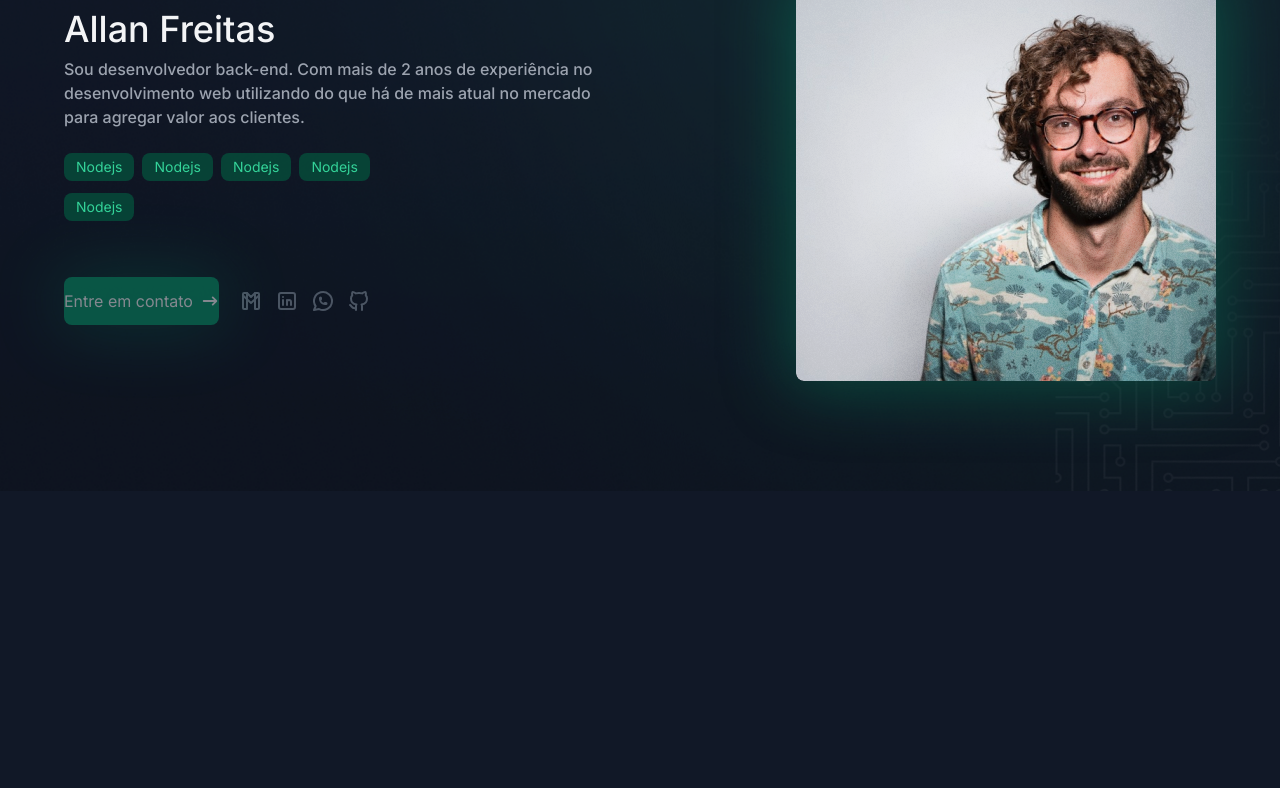
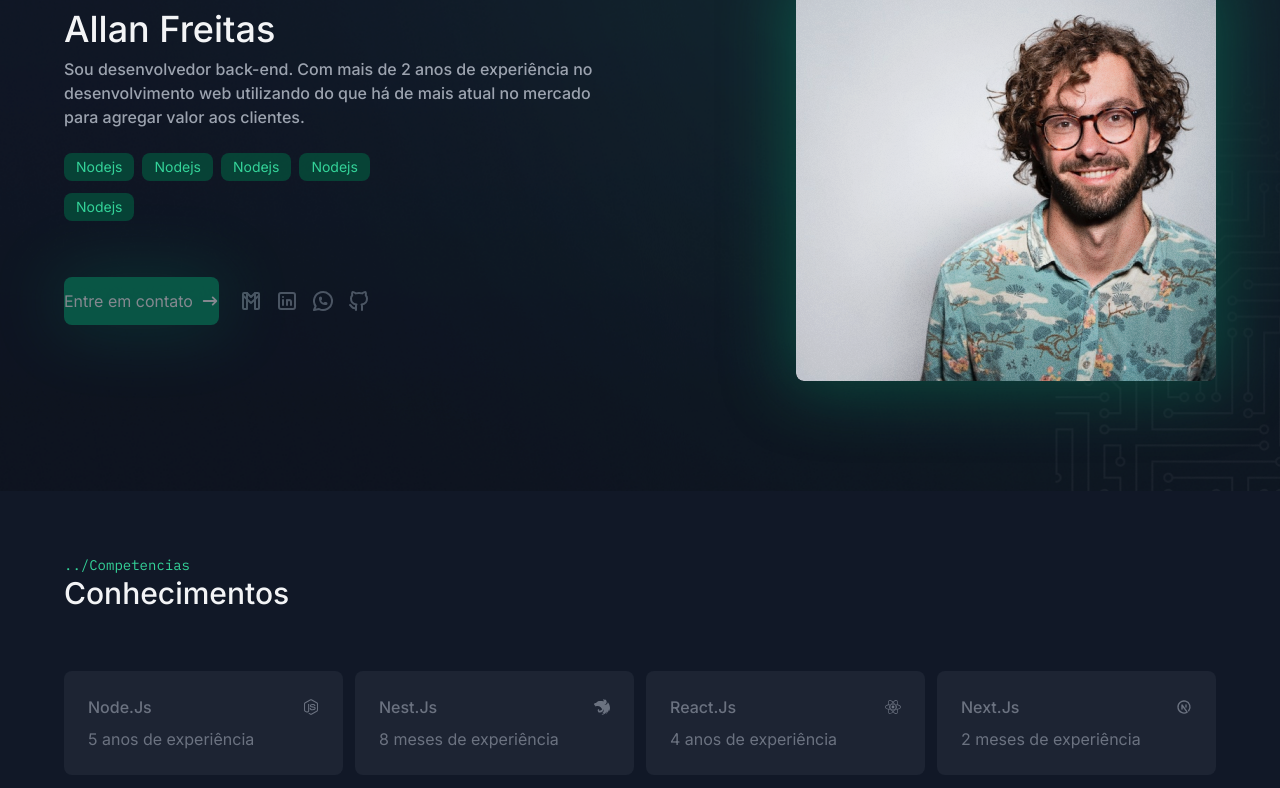
Before and after one commit to allancssio1/portfolio, a Next.js app: page / in a window 1280 px wide. Shown: the part 264-1052 px from the top of the page. Before the commit the page ends 800 px from the top, so only its background shows below. Built offline with nearby package versions, Linux system fonts and the light colour scheme.

Commit message:
create section knows

```diff
--- /dev/null
+++ b/app/components/pages/home/know-techs/index.tsx
@@ -0,0 +1,56 @@
+'use client'
+import { SectionTitle } from '@/app/components/section-title'
+import { KnowTech } from './know-tech'
+import { TbBrandNextjs } from 'react-icons/tb'
+import { FaNodeJs, FaReact } from 'react-icons/fa'
+import { SiNestjs } from 'react-icons/si'
+
+const TECHS = [
+  {
+    icon: <FaNodeJs />,
+    name: 'Node.Js',
+    startDate: '2019-04-15',
+    color: 'green',
+  },
+  {
+    icon: <SiNestjs />,
+    name: 'Nest.Js',
+    startDate: '2023-08-01',
+    color: 'red',
+  },
+  {
+    icon: <FaReact />,
+    name: 'React.Js',
+    startDate: '2020-05-01',
+    color: 'blue',
+  },
+  {
+    icon: <TbBrandNextjs />,
+    name: 'Next.Js',
+    startDate: '2024-01-01',
+    color: 'black',
+  },
+]
+
+export const KnowTechs = () => {
+  return (
+    <section className="container py-16">
+      <SectionTitle subtitle="Competencias" title="Conhecimentos" />
+
+      <div className="grid grid-cols-[repeat(auto-fit,minmax(264px,1fr))] gap-3 mt-[60px]">
+        {TECHS.map(({ icon, name, startDate, color }) => {
+          return (
+            <KnowTech
+              tech={{
+                icon: icon,
+                name: name,
+                startDate: startDate,
+              }}
+              color={color}
+            />
+          )
+        })}
+      </div>
+    </section>
+  )
+}
--- /dev/null
+++ b/app/components/pages/home/know-techs/know-tech.tsx
@@ -0,0 +1,27 @@
+import { getRelativeTimeString } from '@/app/utils/get-time'
+import { ReactNode } from 'react'
+
+interface KnowTechProps {
+  tech: {
+    icon: ReactNode
+    name: string
+    startDate: string
+  }
+  color: string
+}
+
+export const KnowTech = ({ tech, color }: KnowTechProps) => {
+  const relativeTime = getRelativeTimeString(
+    new Date(tech.startDate),
+    'pt-BR',
+  ).replace('há ', '')
+  return (
+    <div className="p-6 rounded-lg bg-gray-600/20 text-gray-500 flex flex-col gap-2 hover:text-emerald-500 hover:bg-gray-600/30 transition-all">
+      <div className="flex items-center justify-between">
+        <p className="font-medium">{tech.name}</p>
+        <span>{tech.icon}</span>
+      </div>
+      <span>{relativeTime} de experiência</span>
+    </div>
+  )
+}
--- /dev/null
+++ b/app/components/section-title/index.tsx
@@ -0,0 +1,20 @@
+import { cn } from '@/app/lib/utisl'
+
+type SectionTitleProps = {
+  title: string
+  subtitle: string
+  className?: string
+}
+
+export const SectionTitle = ({
+  subtitle,
+  title,
+  className,
+}: SectionTitleProps) => {
+  return (
+    <div className={cn('flex flex-col pag-4', className)}>
+      <span className="font-mono text-sm text-emerald-400">{`../${subtitle}`}</span>
+      <h3 className="text-3xl font-medium ">{title}</h3>
+    </div>
+  )
+}
--- a/app/page.tsx
+++ b/app/page.tsx
@@ -1,9 +1,11 @@
 import { HeroSection } from './components/pages/home/hero-secrtion'
+import { KnowTechs } from './components/pages/home/know-techs'
 
 export default async function Home() {
   return (
     <>
       <HeroSection />
+      <KnowTechs />
     </>
   )
 }
--- /dev/null
+++ b/app/utils/get-time.ts
@@ -0,0 +1,50 @@
+/**
+ * Convert a date to a relative time string, such as
+ * "a minute ago", "in 2 hours", "yesterday", "3 months ago", etc.
+ * using Intl.RelativeTimeFormat
+ */
+export function getRelativeTimeString(
+  date: Date | number,
+  lang = navigator.language,
+): string {
+  // Allow dates or times to be passed
+  const timeMs = typeof date === 'number' ? date : date.getTime()
+
+  // Get the amount of seconds between the given date and now
+  const deltaSeconds = Math.round((timeMs - Date.now()) / 1000)
+
+  // Array reprsenting one minute, hour, day, week, month, etc in seconds
+  const cutoffs = [
+    60,
+    3600,
+    86400,
+    86400 * 7,
+    86400 * 30,
+    86400 * 365,
+    Infinity,
+  ]
+
+  // Array equivalent to the above but in the string representation of the units
+  const units: Intl.RelativeTimeFormatUnit[] = [
+    'second',
+    'minute',
+    'hour',
+    'day',
+    'week',
+    'month',
+    'year',
+  ]
+
+  // Grab the ideal cutoff unit
+  const unitIndex = cutoffs.findIndex(
+    (cutoff) => cutoff > Math.abs(deltaSeconds),
+  )
+
+  // Get the divisor to divide from the seconds. E.g. if our unit is "day" our divisor
+  // is one day in seconds, so we can divide our seconds by this to get the # of days
+  const divisor = unitIndex ? cutoffs[unitIndex - 1] : 1
+
+  // Intl.RelativeTimeFormat do its magic
+  const rtf = new Intl.RelativeTimeFormat(lang, { numeric: 'auto' })
+  return rtf.format(Math.floor(deltaSeconds / divisor), units[unitIndex])
+}
```
